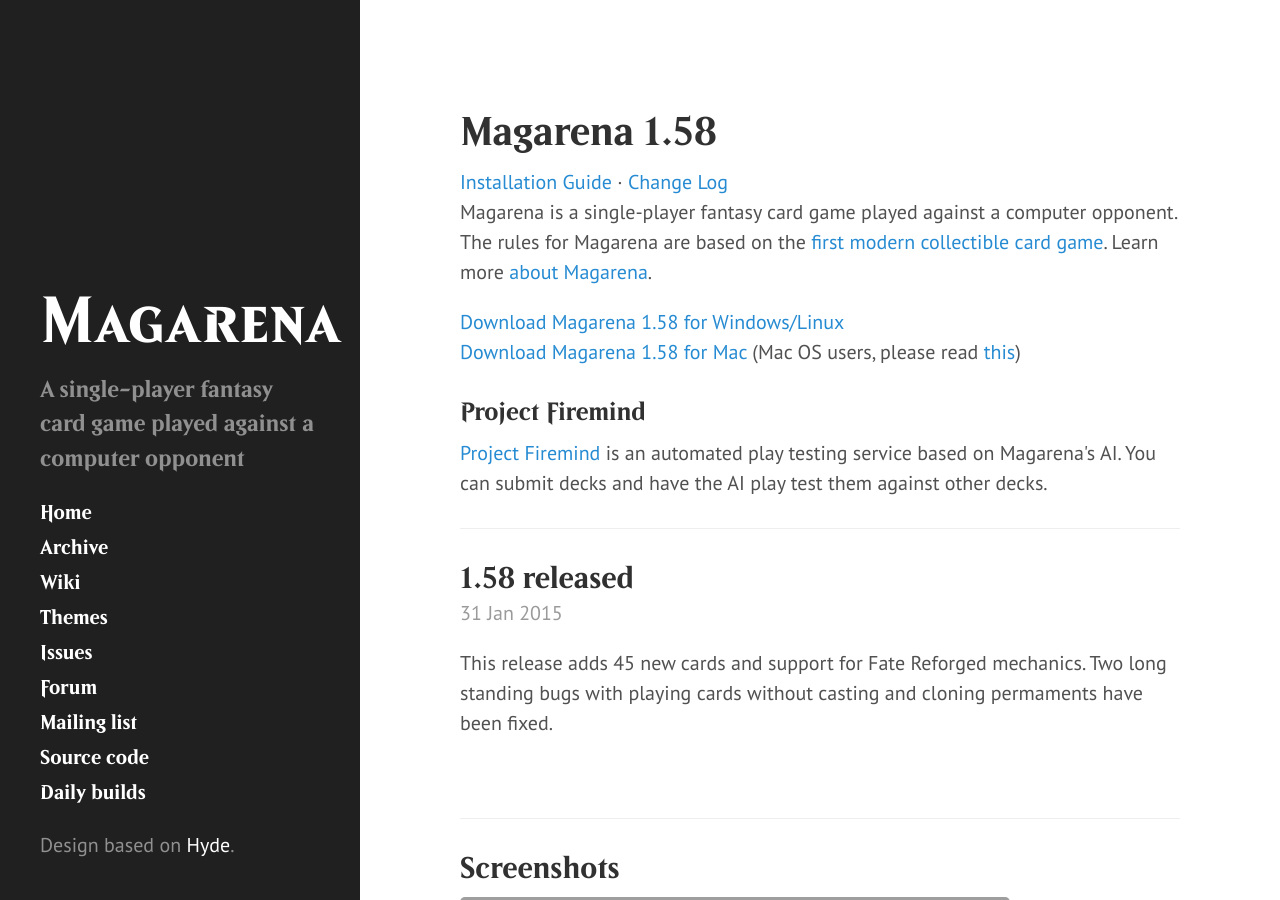
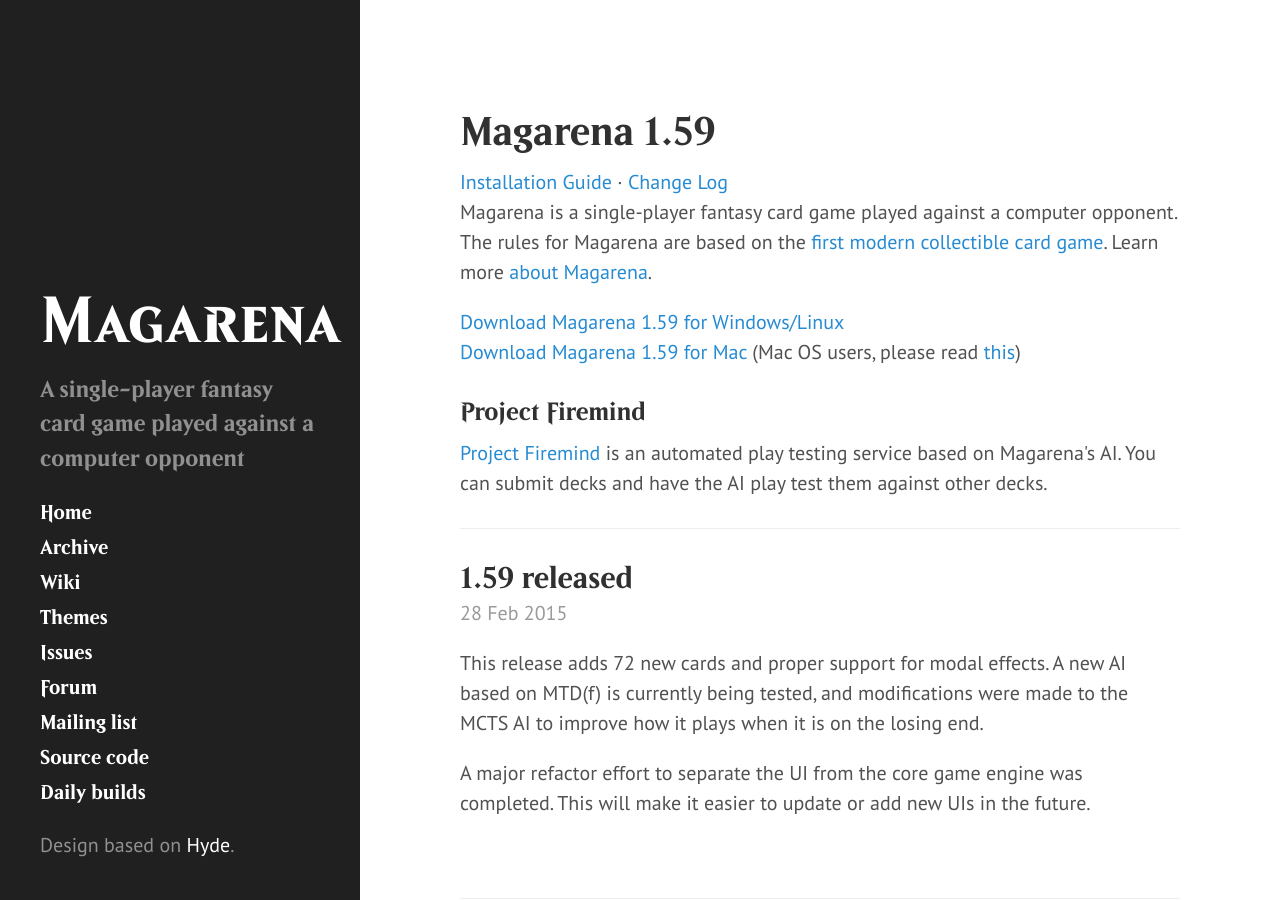
Before and after one commit to magarena/magarena.github.io, a Jekyll site: the page built from index.html, in a window 1280 px wide and 900 px high. Built offline with Jekyll 4.4.1, drawn with Linux system fonts in a browser that asks for light colours; Markdown is read by kramdown in place of the engine named in the settings; the list of posts is cut into pages by our own code; grey boxes are pictures that could not be loaded.

Commit message:
release post for 1.59

```diff
--- a/_config.yml
+++ b/_config.yml
@@ -20,7 +20,7 @@
 paginate:         1
 
 # Custom vars
-version:          1.58
+version:          1.59
 
 github:
   repo:           //github.com/magarena/magarena
--- /dev/null
+++ b/_posts/2015-02-28-1-59-released.md
@@ -0,0 +1,11 @@
+---
+layout: post
+title: "1.59 released"
+---
+
+This release adds 72 new cards and proper support for modal effects. A new AI
+based on MTD(f) is currently being tested, and modifications were made to the
+MCTS AI to improve how it plays when it is on the losing end.
+
+A major refactor effort to separate the UI from the core game engine was
+completed. This will make it easier to update or add new UIs in the future.
```
